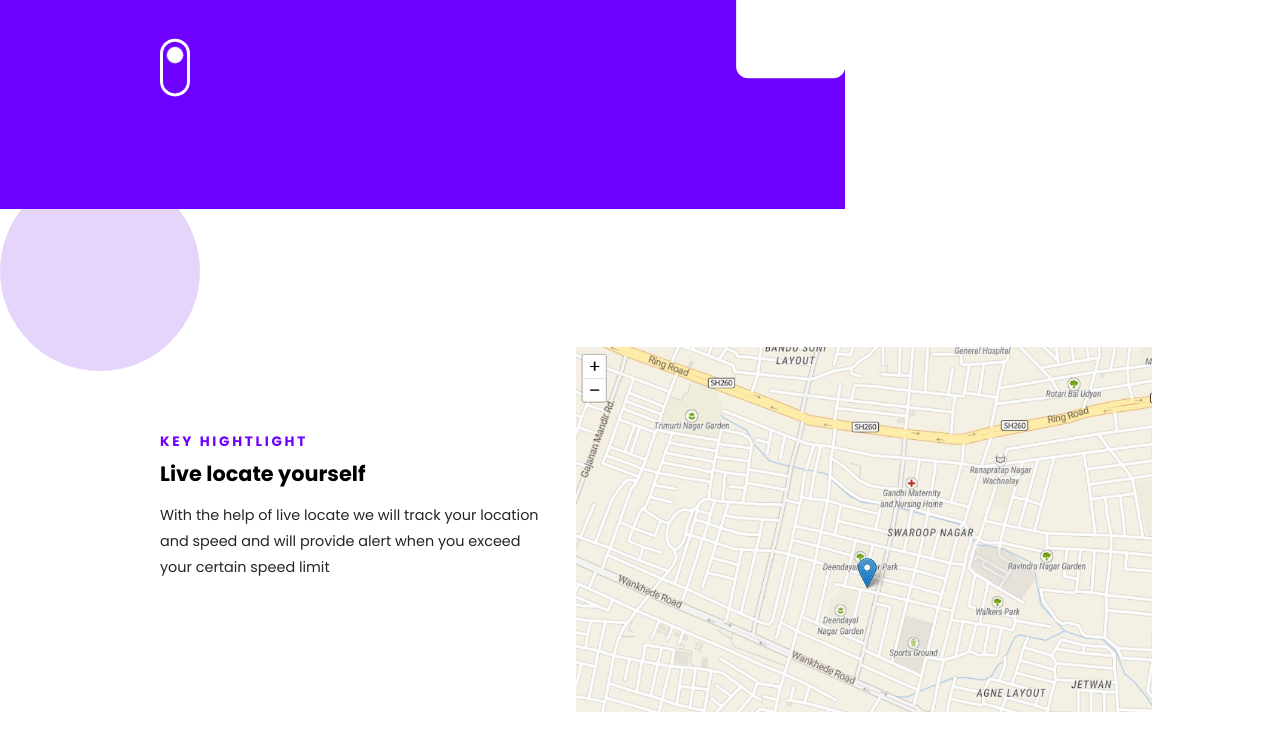
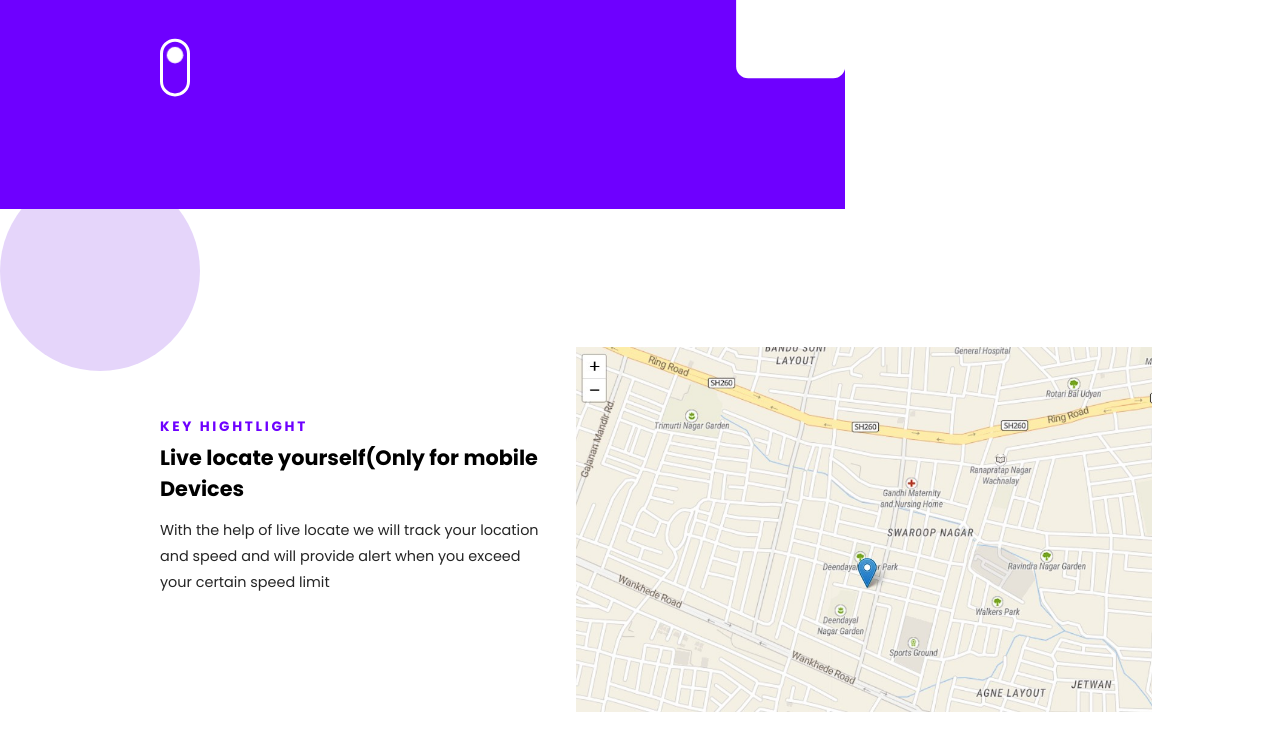
Before and after one commit to adwait12345/Liveocate, a plain HTML site: page index.html in a window 1280 px wide. Shown: the part 640-1390 px from the top of the page. Drawn offline with nearby package versions, Linux system fonts and the light colour scheme; a script that the page names is missing.

Commit message:
Update index.html

```diff
--- a/index.html
+++ b/index.html
@@ -96,7 +96,7 @@
         <div class="left">
             <div class="inner transition2">
                 <p class="subtitle">Key Hightlight</p>
-                <a href="#" class="featured-title">Live locate yourself</a>
+                <a href="#" class="featured-title">Live locate yourself(Only for mobile Devices</a>
 
                 <p class="featured-desc">With the help of live locate we will track your location and speed and will provide alert when you exceed your certain speed limit</p>
             </div>
```
